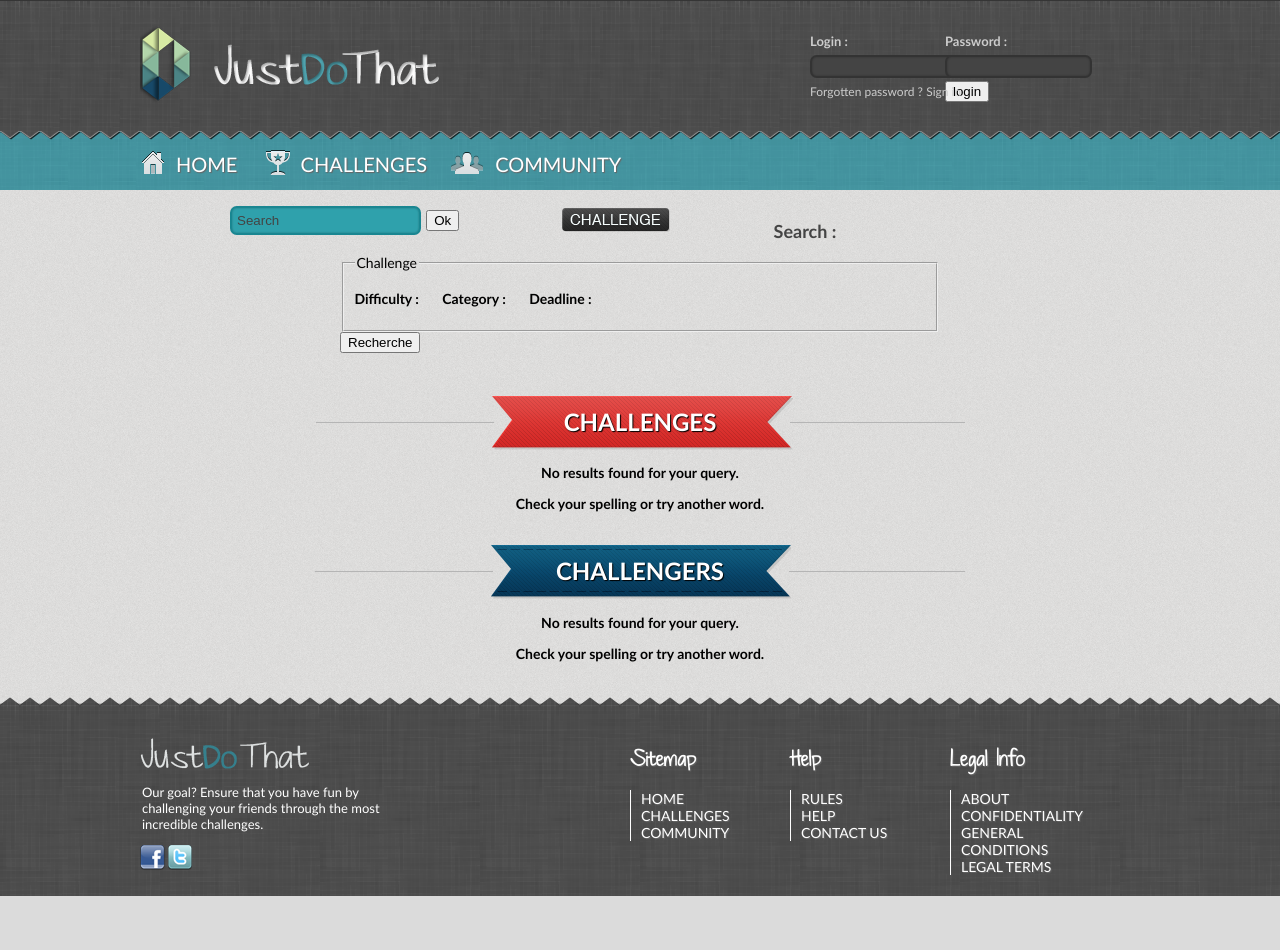
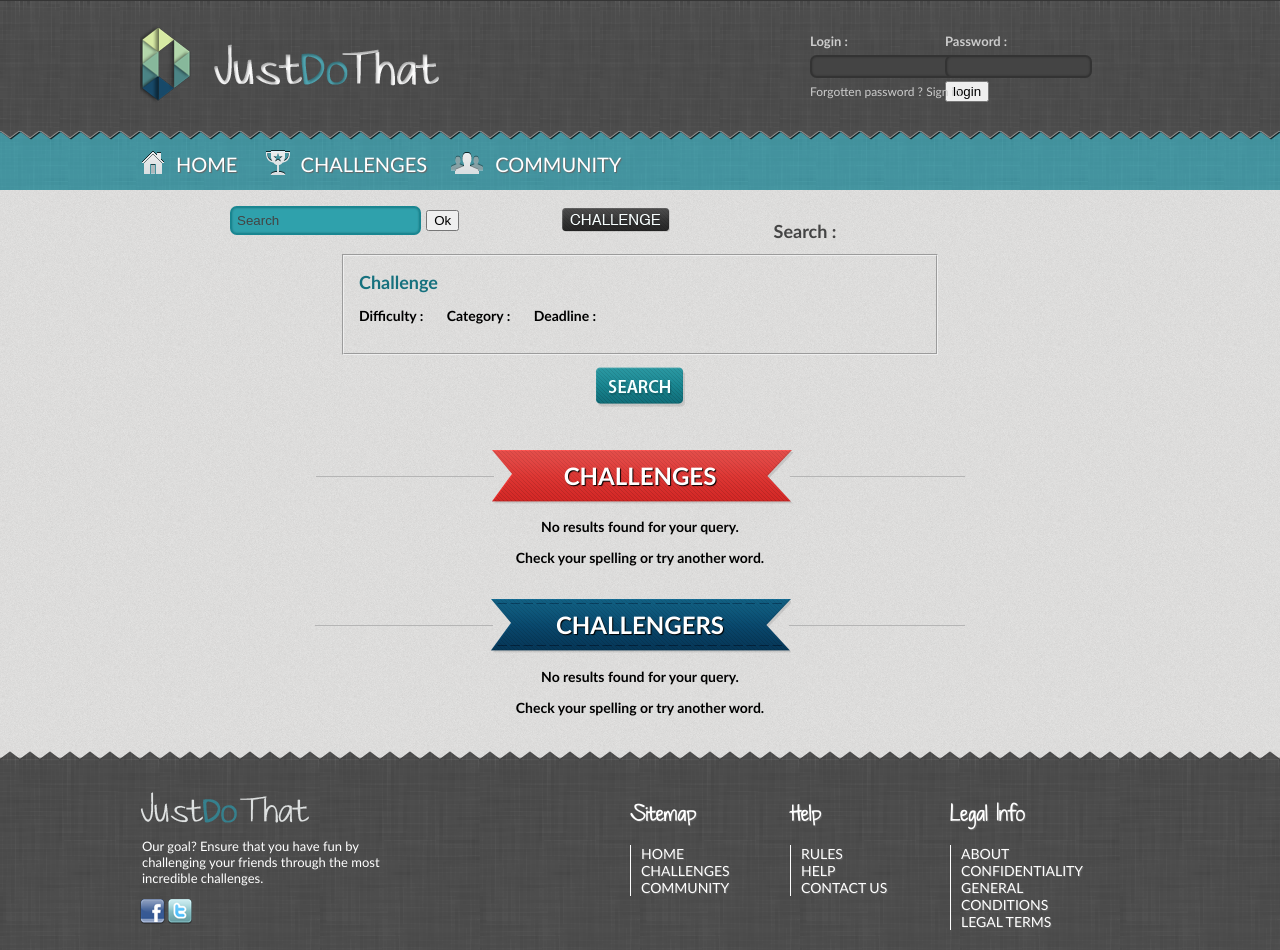
Before and after one commit to rtimothee/JustDoThat, a Django app: template templates/main/recherche.html in a window 1280 px wide. Before the commit the page ends 896 px from the top, so only its background shows below. Run offline with Django 3.2, Linux system fonts and the light colour scheme; the template is opened without the code that fills it, so the values that code supplies are empty; some libraries are stand-ins or nearby versions.

Commit message:
INTE Search done

```diff
--- a/media/style/search_style.css
+++ b/media/style/search_style.css
@@ -59,6 +59,15 @@
 	margin-top:30px;
 	margin-bottom:40px;
 }
+#page_search #form_search h2 {
+	padding:0px;
+	margin:0px;
+	font-size:18px;
+	color:#16717e;
+}
+#page_search #form_search fieldset {
+	padding:15px;
+}
 #page_search #form_search label {
 	font-weight:bold;
 }
@@ -91,9 +100,18 @@
 	-moz-box-shadow: inset rgba(0,0,0, 0.3) 0px 0px 1px;
 	-webkit-box-shadow: inset rgba(0,0,0, 0.3) 0px 0px 2px;
 }
-
-
-
 .align_center {
 	text-align:center;
 }
+#page_search #form_search #search_submit {
+	background:transparent url(../images/search_btn.png);
+	width:90px;
+	height:40px;
+	border:none;
+	margin:auto;
+	cursor:pointer;
+}
+#page_search #form_search #search_submit:hover {
+	background:transparent url(../images/search_btn_over.png);
+
+}
--- a/media/style/style.css
+++ b/media/style/style.css
@@ -608,9 +608,16 @@
 .errorlist {
 	padding:0;
 }
-/*#submitJoin {
+#submitJoin {
 	background:transparent url(../images/btn_join.png);
-	width:79px;
-	height:49px;
+	width:65px;
+	height:35px;
 	border:none;
-}*/
+	cursor:pointer;
+}
+#submitJoin:hover {
+	background:transparent url(../images/btn_join_over.png);
+}
+.helptext {
+
+}
--- a/templates/main/recherche.html
+++ b/templates/main/recherche.html
@@ -15,10 +15,12 @@
 		<form action="" method="get" id="form_search">
 			<h1>Search : {{form.demande}}</h1>
 			<fieldset>
-				<legend align="top">Challenge</legend>
+				<h2>Challenge</h2>
 				<p>Difficulty : {{form.difficulte}} <span class="search_margin_left">Category : {{form.categorie}}</span> <span class="search_margin_left"> Deadline : {{form.fin}}</span></p>
 			</fieldset>
-			<input type="submit" value="Recherche"/>
+			<h1>
+				<input type="submit" value="" id="search_submit" />
+			</h1>
 		</form>
 	</div>
 
--- a/templates/utilisateur/register.html
+++ b/templates/utilisateur/register.html
@@ -9,7 +9,7 @@
   <form action="" method="post" enctype="multipart/form-data" class="form_registration"> {% csrf_token %}
       {{ user_form.as_p }}
       {{ utilisateur_form.as_p }}
-      <input type="submit" value="Join" id="submitJoin">
+      <input type="submit" value="" id="submitJoin">
   </form>
 </div>
 {% endblock %}
```
Also changed, not shown: media/images/btn_join.png, media/images/btn_join_over.png (added), media/images/search_btn.png (added), media/images/search_btn_over.png (added), 1 other file.
